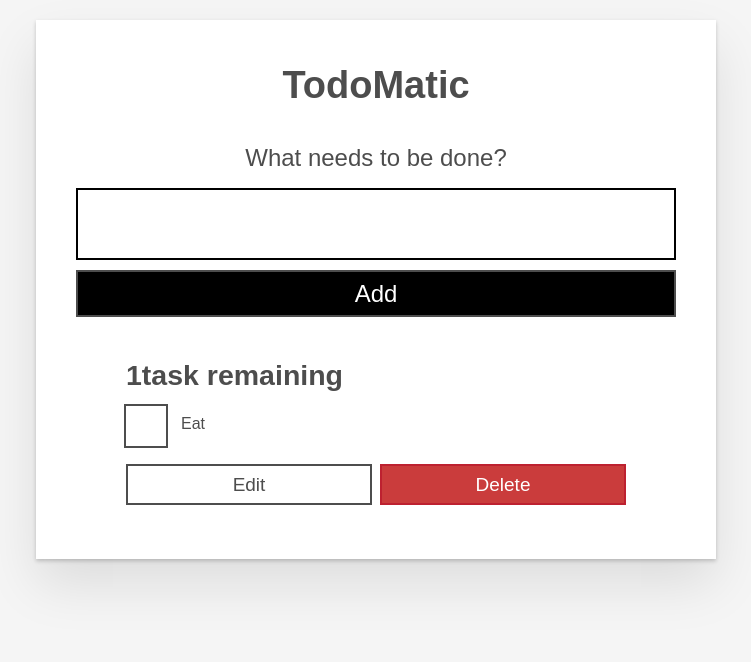
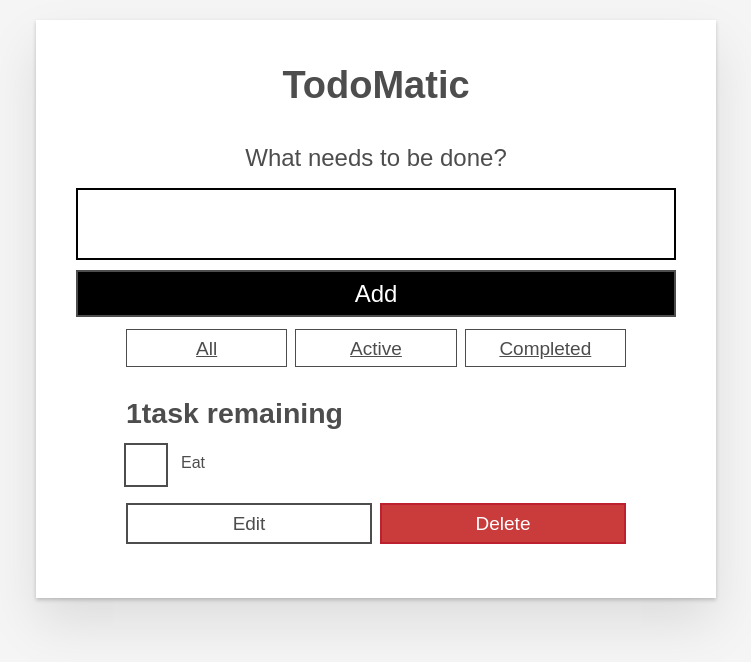
Before and after one commit to monji05/react_todo, a React (Create React App) app: page / in a window 1280 px wide. Shown: the top 662 px of the page, without its empty margins (264-1015 px from the left). Built offline with nearby package versions, Linux system fonts and the light colour scheme.

Commit message:
タスクのフィルターボタンを追加

```diff
--- a/src/App.tsx
+++ b/src/App.tsx
@@ -1,16 +1,9 @@
 import React, { useState } from 'react';
 import Todo from './components/Todo'
 import type { task } from './components/Todo'
-import FilterButton from './components/FilterButton'
+import FilterButton from './components/filterButton'
 import Form from './components/Form'
 import { nanoid } from "nanoid"
-
-const FILTER_MAP = {
-    All: () => true,
-    Active: task => !task.completed,
-    Completed: task => task.completed
-}
-const FILTER_NAMES = Object.keys(FILTER_MAP)
 
 function App() {
 
@@ -21,12 +14,11 @@ function App() {
       completed: false,
       toggleTaskCompleted: toggleTaskCompleted,
       toggleDelete: toggleDelete,
-            editTask: editTask,
+      editTask: editTask
     },
-
   ]
 
-    const [taskList, setTasks] = useState(tasks);
+  const [taskList, setTasks] = useState(tasks)
 
   function addTask(name: string) {
     const newTask = {
@@ -64,17 +56,45 @@ function App() {
     })
     setTasks(editedTaskList)
   }
-    const [filter, setFilter] = useState("All")
-    const filterList = FILTER_NAMES.map(name => (
+
+  const remainTaskText = taskList.length > 1 ? "tasks" : "task"
+
+  const [filter, setFilter] = useState('All')
+
+  const categories = [
+    {
+      name: "All",
+    },
+    {
+      name: "Active",
+    },
+    {
+      name: "Completed",
+    }
+  ]
+
+
+  const categoryList = categories.map(category => (
     <FilterButton
-            key={name}
-            name={name}
-            isPressed={name === filter}
-            setFilter={setFilter}
+      name={category.name}
+      setFilter={() => setFilter(category.name)}
     />
   ))
 
-    const todoList = taskList.map(task =>
+  const todoList = taskList
+    .filter(task => {
+      switch (filter) {
+        case 'All':
+          return task
+        case 'Active':
+          return !task.completed
+        case 'Completed':
+          return task.completed
+        default:
+          return task
+      }
+    })
+    .map(task =>
       <Todo
         id={task.id}
         name={task.name}
@@ -86,14 +106,12 @@ function App() {
       />
     )
 
-    const remainTaskText = taskList.length > 1 ? "tasks" : "task"
-
   return (
     <div className="todoapp stack-large">
       <h1>TodoMatic</h1>
       <Form addTask={addTask} />
       <div className="filters btn-group stack-exception">
-                {}
+        {categoryList}
       </div>
       <h2 id="list-heading">
         {todoList.length}{remainTaskText} remaining
--- a/src/components/FilterButton.tsx
+++ b/src/components/FilterButton.tsx
@@ -1,17 +1,20 @@
 import React from "react"
 
-
-export type category = {
-  name: string
+export type props = {
+  name: string,
+  setFilter: any
 }
 
-
-export default function FilterButton(category: category) {
+export default function FilterButton(props: props) {
   return (
-    <button type="button" className="btn toggle-btn" aria-pressed="true">
-      <span className="visually-hidden">Show </span>
-      <span>{category.name}</span>
-      <span className="visually-hidden"> tasks</span>
+    <button
+      type="button"
+      className="btn toggle-btn"
+      aria-pressed="true"
+      onClick={() => props.setFilter(props.name)}
+    >
+      <span>{props.name}</span>
     </button>
   )
+
 }
--- a/src/components/Todo.tsx
+++ b/src/components/Todo.tsx
@@ -45,6 +45,7 @@ export default function Todo(task: task) {
       </div>
     </form>
   );
+
   const viewTemplate = (
     <div className="stack-small">
       <div className="c-cb">
@@ -73,7 +74,6 @@ export default function Todo(task: task) {
     </div>
   );
 
-
   return <div>{isEditing ? editingTemplate : viewTemplate}</div>;
 
 }
```
Lines whose indentation alone changed are shown as unchanged.
